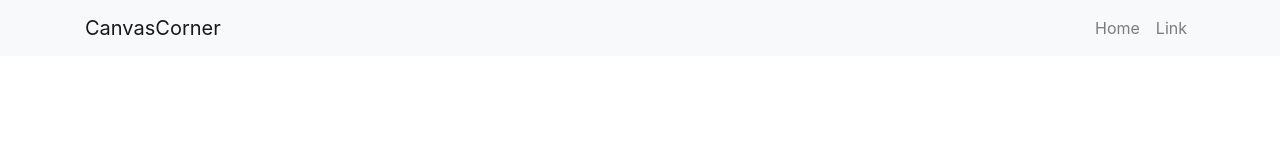
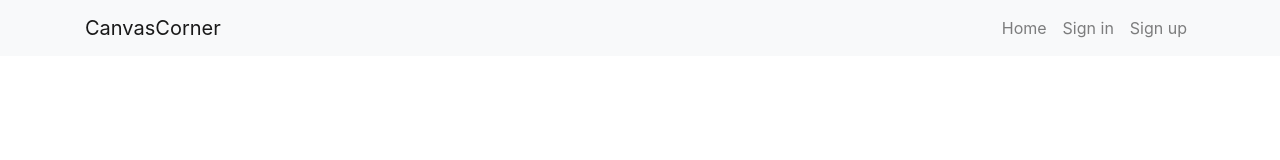
Before and after one commit to damidaramola/canvas-corner, a React (Create React App) app: page / in a window 1280 px wide. Shown: the top 160 px of the page. Built offline with nearby package versions, Linux system fonts and the light colour scheme.

Commit message:
remove href links from Navbar

```diff
--- a/src/components/NavBar.js
+++ b/src/components/NavBar.js
@@ -2,14 +2,15 @@ import React from 'react'
 import {Navbar, Container, Nav} from "react-bootstrap"
 const NavBar = () => {
   return (
-    <Navbar bg="light" expand="lg">
+    <Navbar bg="light" expand="lg" fixed="top">
       <Container>
-    <Navbar.Brand href="#home">CanvasCorner</Navbar.Brand>
+    <Navbar.Brand >CanvasCorner</Navbar.Brand>
     <Navbar.Toggle aria-controls="basic-navbar-nav" />
     <Navbar.Collapse id="basic-navbar-nav">
       <Nav className="ml-auto">
-        <Nav.Link href="#home">Home</Nav.Link>
-        <Nav.Link href="#link">Link</Nav.Link>
+        <Nav.Link >Home</Nav.Link>
+        <Nav.Link >Sign in</Nav.Link>
+        <Nav.Link >Sign up</Nav.Link>
       </Nav>
     </Navbar.Collapse>
     </Container>
```
